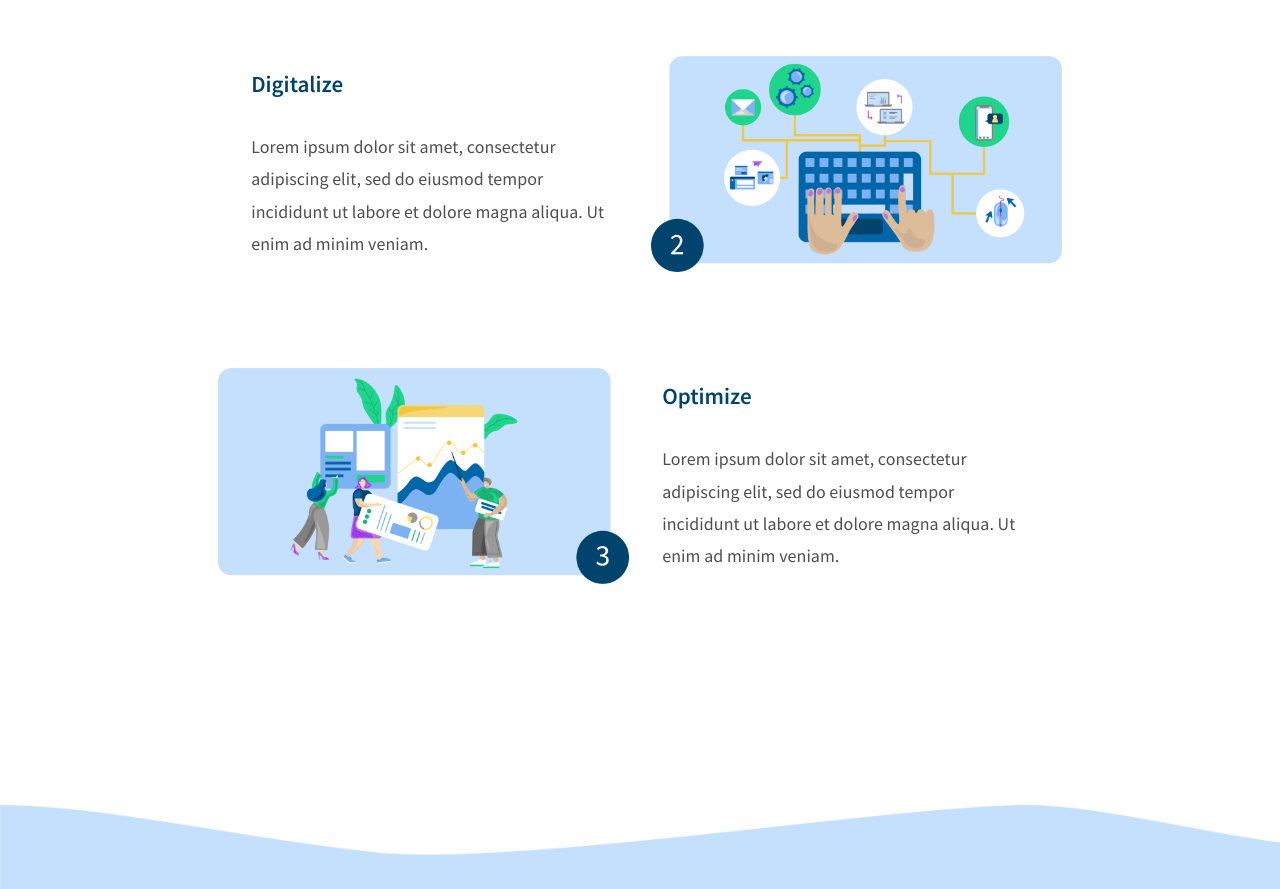
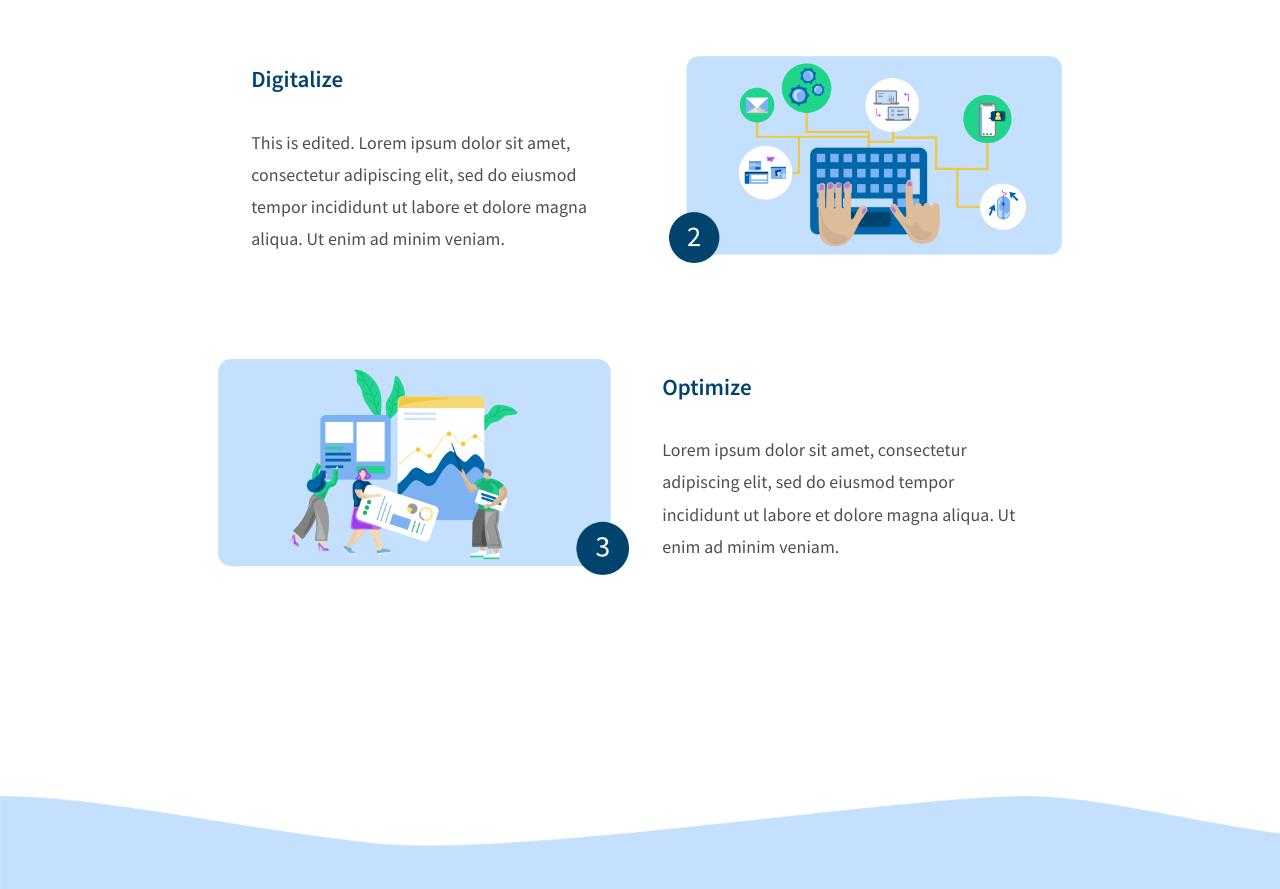
Before and after one commit to internago/internago-webpage, a Gatsby site: page / in a window 1280 px wide. Shown: the part 3920-4809 px from the top of the page. Built offline with nearby package versions, Linux system fonts and the light colour scheme; Gatsby itself is replaced by a stand-in of ours.

Commit message:
Changed text in digitalize

```diff
--- a/src/components/howitworks.js
+++ b/src/components/howitworks.js
@@ -19,7 +19,7 @@
                 <div className="graphic-img"><img src={digitalizeimg} alt="illustration of a keyboard and hands with different digitalised motives around it" className="portal-img"></img></div>
                 <div className="txt-block">
                     <h3>Digitalize</h3>
-                    <p>Lorem ipsum dolor sit amet, consectetur adipiscing elit, sed do eiusmod tempor incididunt ut labore et dolore magna aliqua. Ut enim ad minim veniam.</p>
+                    <p>This is edited. Lorem ipsum dolor sit amet, consectetur adipiscing elit, sed do eiusmod tempor incididunt ut labore et dolore magna aliqua. Ut enim ad minim veniam.</p>
                 </div>
             </div>
             <div className="optimize">
```
